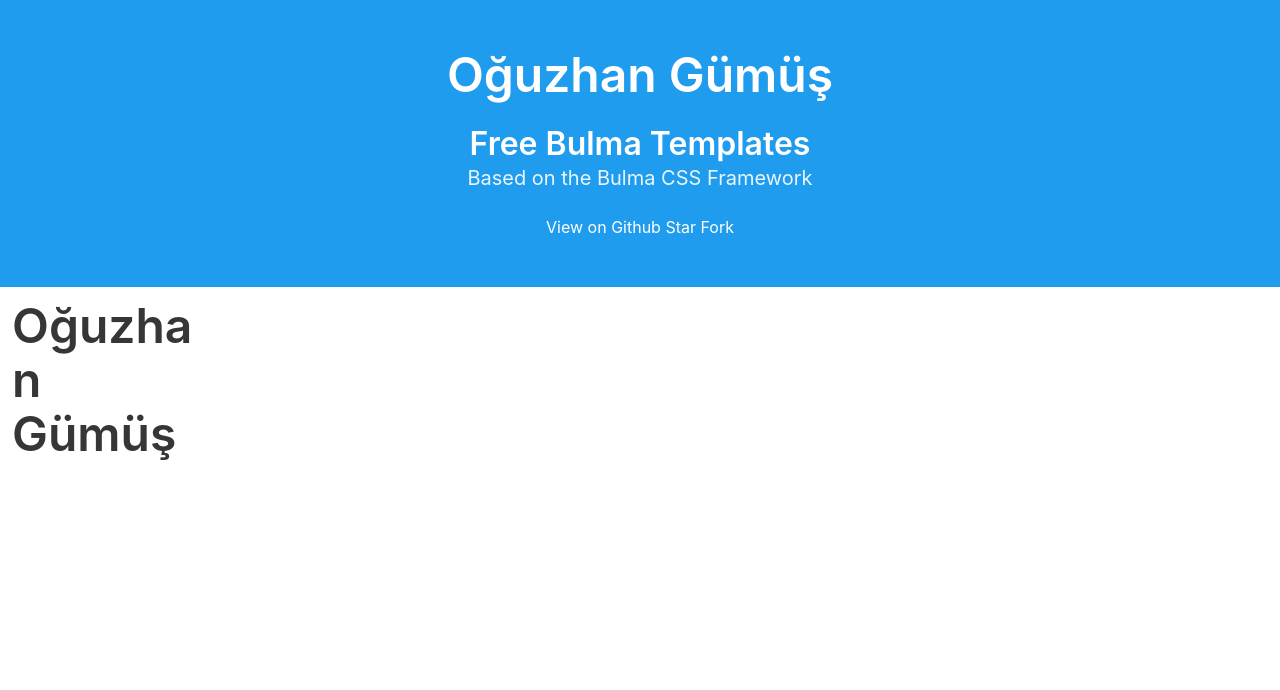
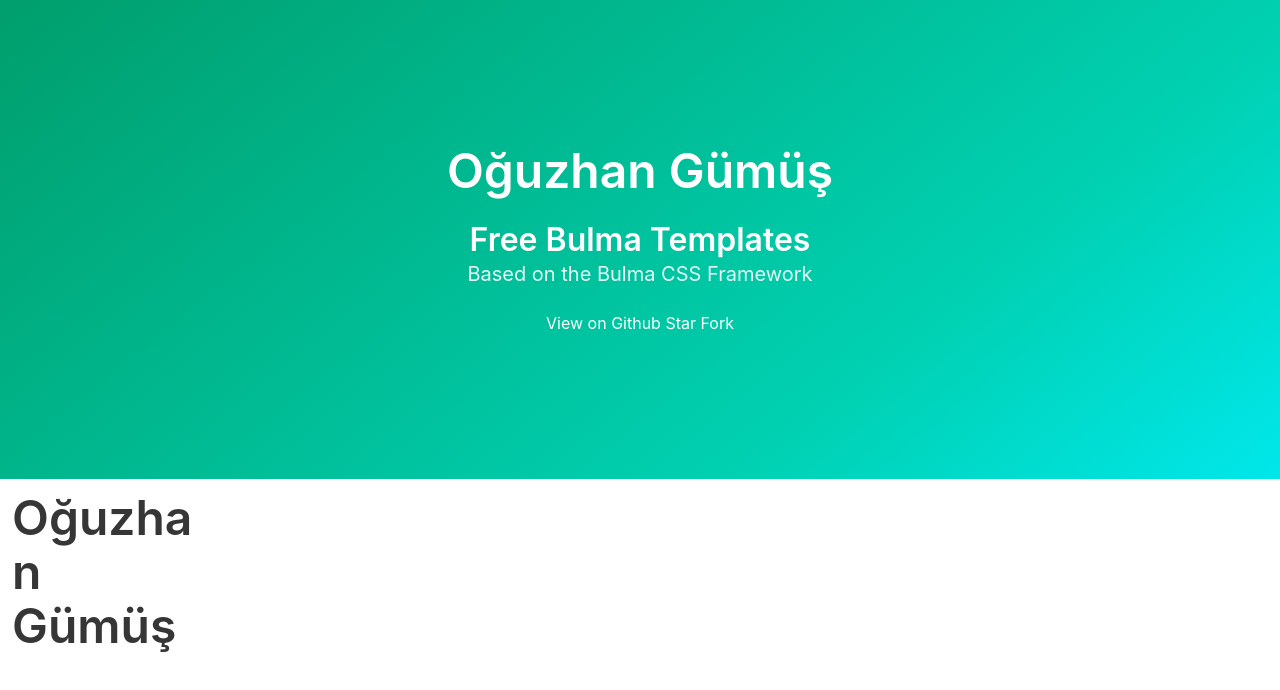
Before and after one commit to prensmiskin/oguzhangumus.com, a website: page index.html in a window 1280 px wide. Drawn offline with Linux system fonts and the light colour scheme.

Commit message:
Update index.html

```diff
--- a/index.html
+++ b/index.html
@@ -9,7 +9,7 @@
   </head>
   <body>
 
-    <section class="hero is-info is-light">
+    <section class="hero is-medium is-primary is-bold">
       <div class="hero-body">
         <div class="container has-text-centered">
              <h1 class="title is-1">Oğuzhan Gümüş</h1>
```
